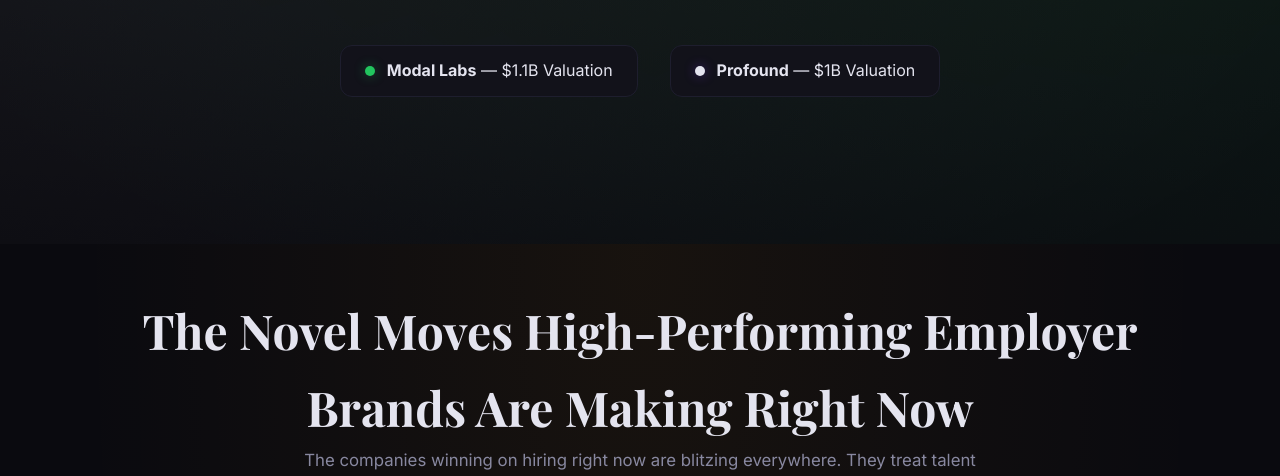
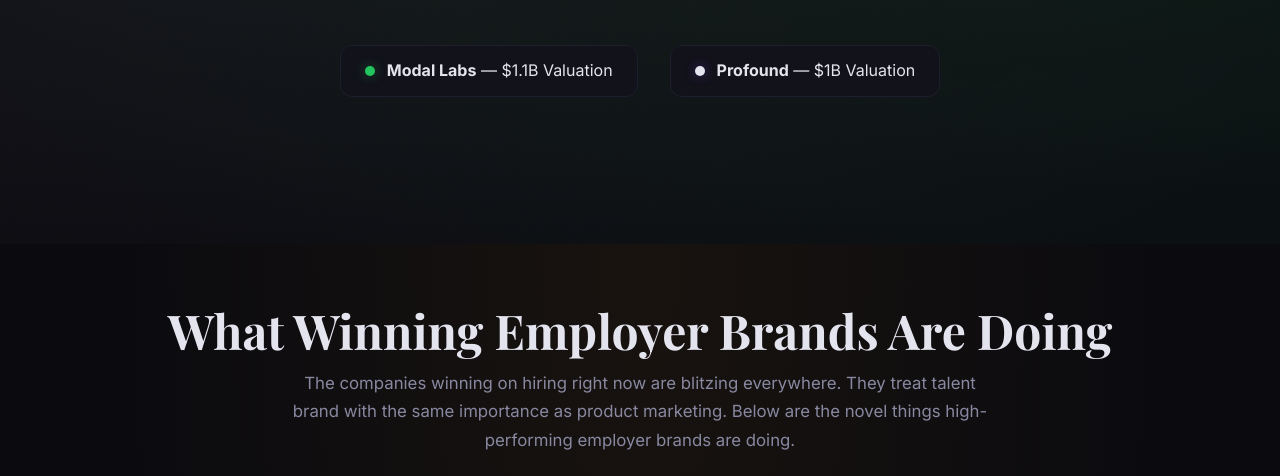
Before and after one commit to Maggiestout/january-employer-brand, a plain HTML site: page index.html in a window 1280 px wide. Shown: the part 476-952 px from the top of the page. Drawn offline with nearby package versions, Linux system fonts and the light colour scheme.

Commit message:
Update heading to "What Winning Employer Brands Are Doing"
Co-Authored-By: Claude Opus 4.6 <noreply@anthropic.com>

```diff
--- a/index.html
+++ b/index.html
@@ -669,7 +669,7 @@
 <section class="takeaways" style="padding-top:3rem;">
   <div class="container">
     <div class="takeaways-header">
-      <h2>The Novel Moves High-Performing Employer Brands Are Making Right Now</h2>
+      <h2>What Winning Employer Brands Are Doing</h2>
       <p style="color:var(--text-muted);max-width:700px;margin:0 auto 2rem;font-size:1.05rem;line-height:1.7;">The companies winning on hiring right now are blitzing everywhere. They treat talent brand with the same importance as product marketing. Below are the novel things high-performing employer brands are doing.</p>
     </div>
 
```
